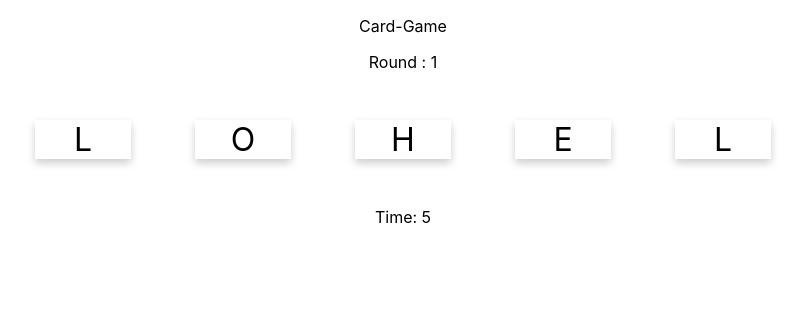
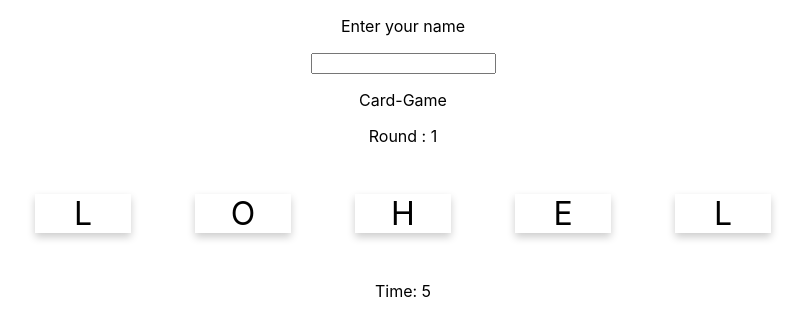
Before and after one commit to Krittamett/Lab3SA03, a React (Create React App) app: page / in a window 1280 px wide. Shown: the top 336 px of the page, without its empty margins (237-1042 px from the left). Built offline with nearby package versions, Linux system fonts and the light colour scheme.

Commit message:
Commit 3 : Input Name

```diff
--- /dev/null
+++ b/src/AddName.js
@@ -0,0 +1,19 @@
+import React, { Component } from 'react';
+
+ export class Addname extends Component{
+    constructor(props){
+        super(props)
+        alert("---- Welcome ------")
+    }
+
+    render(){
+        return(
+            <div className="addname">
+                <p>Enter your name</p>
+                <input type="string" onBlur={this.onBlur} />
+            </div>
+        )
+
+    }
+}
+export default Addname
--- a/src/App.js
+++ b/src/App.js
@@ -1,12 +1,14 @@
 import React, { Component } from 'react';
 import WordCard from "./WordCard";
 import Timer from "./Timer"
+import AddName  from './AddName';
 import './App.css';
 const word = "Hello"
 class App extends Component {
   render() {
     return (
     <div className="App">
+      <AddName/>
       <WordCard value = {word}/>
       <Timer/>
     </div>
```
Also changed, not shown: src/App.css (line endings or trailing spaces).
